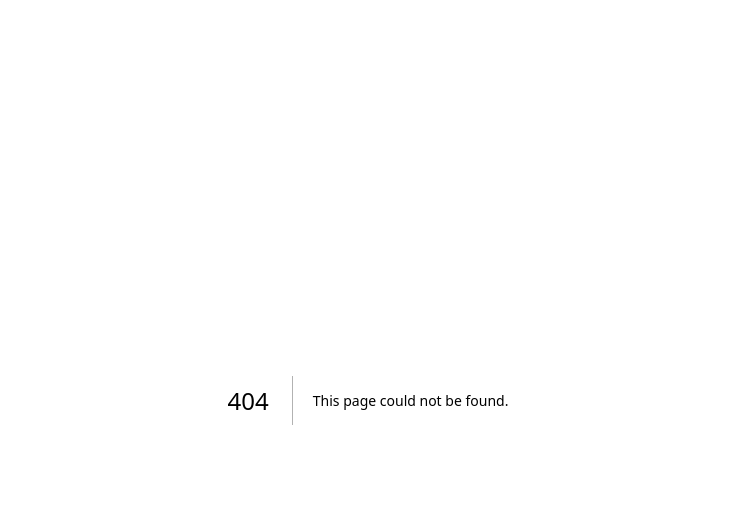
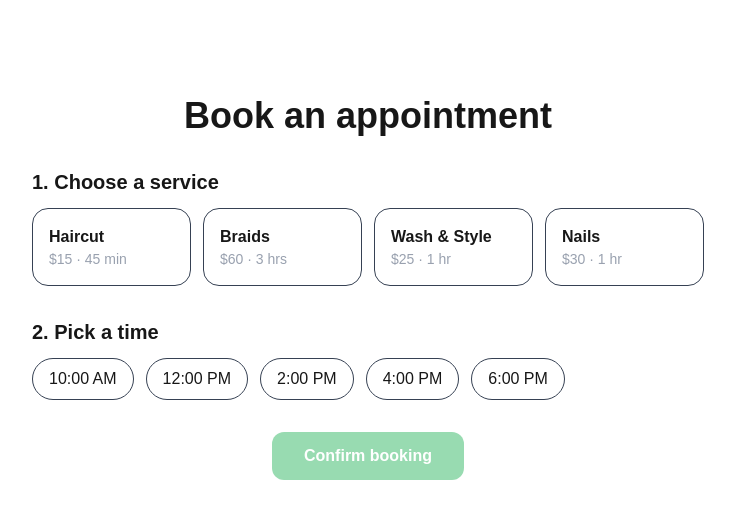
Before and after one commit to profadeps2-arch/my-first-app, a Next.js app: page /book in a window 1280 px wide. Before the commit this address had no page. Shown: the top 518 px of the page, without its empty margins (272-1007 px from the left). Built offline with nearby package versions, Linux system fonts and the light colour scheme.

Commit message:
booking page with price

```diff
--- /dev/null
+++ b/app/book/page.tsx
@@ -0,0 +1,96 @@
+"use client";
+
+import { useState } from "react";
+
+const services = [
+  { name: "Haircut", price: 15, duration: "45 min" },
+  { name: "Braids", price: 60, duration: "3 hrs" },
+  { name: "Wash & Style", price: 25, duration: "1 hr" },
+  { name: "Nails", price: 30, duration: "1 hr" },
+];
+
+const times = ["10:00 AM", "12:00 PM", "2:00 PM", "4:00 PM", "6:00 PM"];
+
+export default function BookPage() {
+  const [selectedService, setSelectedService] = useState<string | null>(null);
+  const [selectedTime, setSelectedTime] = useState<string | null>(null);
+  const [confirmed, setConfirmed] = useState(false);
+
+  const chosen = services.find((service) => service.name === selectedService);
+
+  if (confirmed) {
+    return (
+      <main className="min-h-screen flex flex-col items-center justify-center gap-4 p-8 text-center">
+        <h1 className="text-4xl font-bold">You're booked! 🎉</h1>
+        <p className="text-lg text-gray-400">
+          {selectedService} at {selectedTime} · ${chosen?.price}
+        </p>
+        <button
+          onClick={() => {
+            setConfirmed(false);
+            setSelectedService(null);
+            setSelectedTime(null);
+          }}
+          className="border border-gray-700 px-6 py-3 rounded-xl"
+        >
+          Book another
+        </button>
+      </main>
+    );
+  }
+
+  return (
+    <main className="min-h-screen flex flex-col items-center gap-8 p-8">
+      <h1 className="text-4xl font-bold mt-16">Book an appointment</h1>
+
+      <section className="w-full max-w-2xl flex flex-col gap-3">
+        <h2 className="text-xl font-semibold">1. Choose a service</h2>
+        <div className="grid gap-3 md:grid-cols-4">
+          {services.map((service) => (
+            <button
+              key={service.name}
+              onClick={() => setSelectedService(service.name)}
+              className={`rounded-2xl border p-4 text-left ${
+                selectedService === service.name
+                  ? "border-green-500 bg-green-950"
+                  : "border-gray-700"
+              }`}
+            >
+              <p className="font-bold">{service.name}</p>
+              <p className="text-sm text-gray-400">
+                ${service.price} · {service.duration}
+              </p>
+            </button>
+          ))}
+        </div>
+      </section>
+
+      <section className="w-full max-w-2xl flex flex-col gap-3">
+        <h2 className="text-xl font-semibold">2. Pick a time</h2>
+        <div className="flex flex-wrap gap-3">
+          {times.map((time) => (
+            <button
+              key={time}
+              onClick={() => setSelectedTime(time)}
+              className={`rounded-full border px-4 py-2 ${
+                selectedTime === time
+                  ? "border-green-500 bg-green-950"
+                  : "border-gray-700"
+              }`}
+            >
+              {time}
+            </button>
+          ))}
+        </div>
+      </section>
+
+      <button
+        disabled={!selectedService || !selectedTime}
+        onClick={() => setConfirmed(true)}
+        className="bg-green-600 text-white px-8 py-3 rounded-xl font-semibold disabled:opacity-40"
+      >
+        Confirm booking
+      </button>
+    </main>
+  );
+}
```
